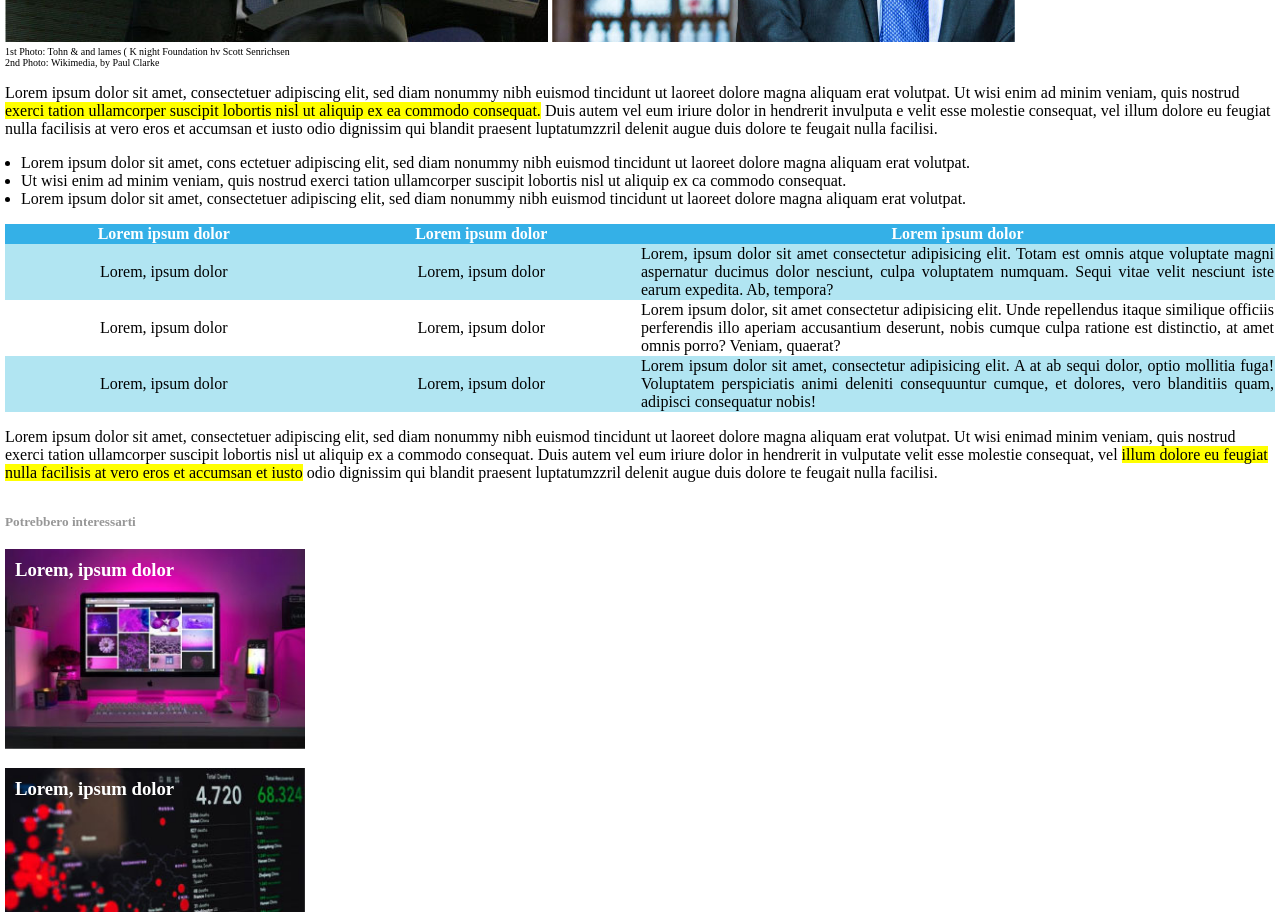
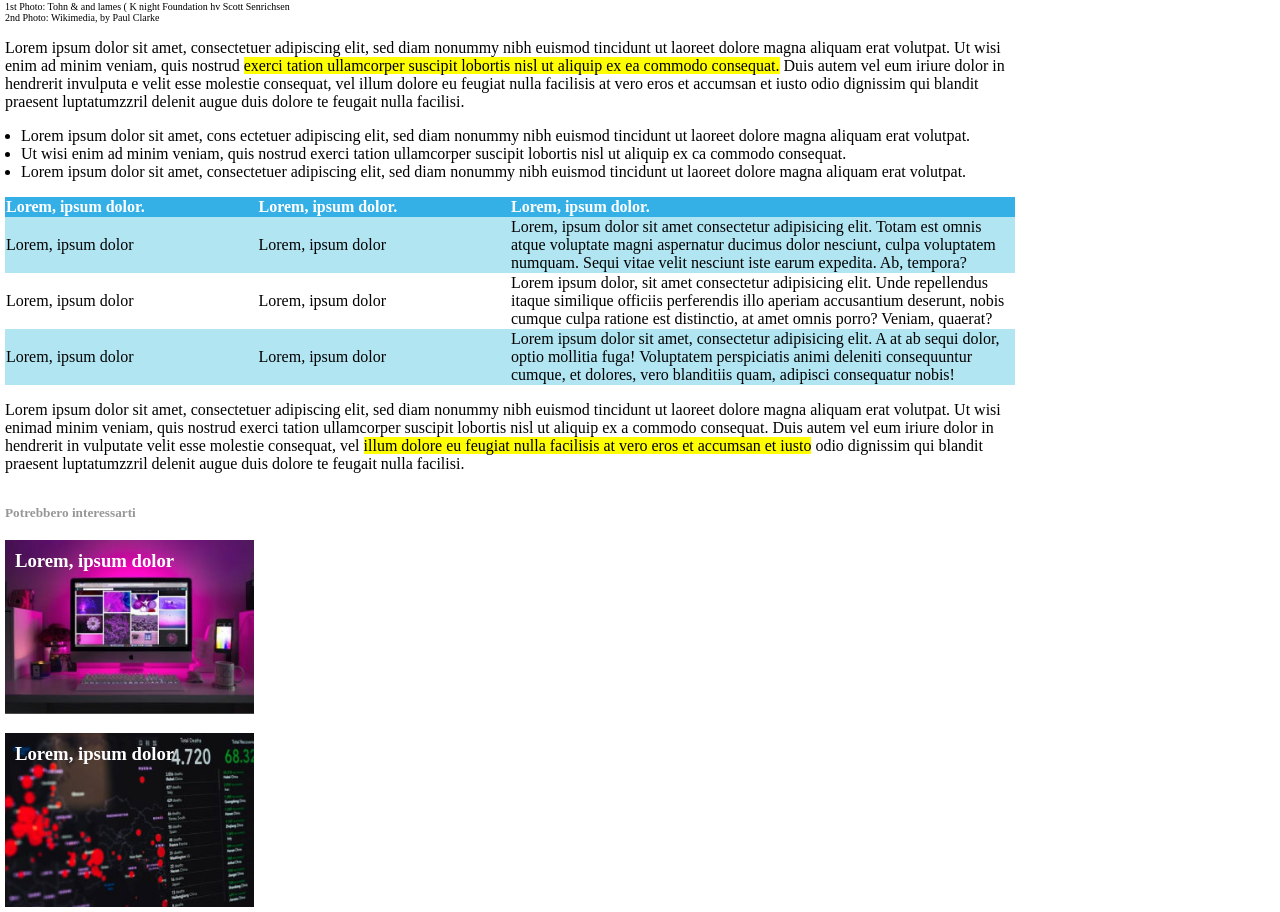
Before and after one commit to robertolatini31/html-css-booleaner, a plain HTML site: page index.html in a window 1280 px wide. Shown: the part 594-1506 px from the top of the page. Drawn offline with Linux system fonts and the light colour scheme.

Commit message:
adjust css and html

```diff
--- a/css/style.css
+++ b/css/style.css
@@ -4,23 +4,24 @@ body {
 
 main , footer {
 padding: 5px;
+width: 1010px;
 }
 
 
 .heading {
-    height: 170px;
     background-color: rgba(78,160,255,255);
     background-image: url('../img/pattern.png');
-    background-size: auto;
+    background-size: 291px;
 }
 
 #logo {
-    width: 200px;
-    margin-top: 100px;
+    width: 160px;
+    margin-top: 27px;
     padding-left: 1rem;
 }
 
 #maintitle {
+    font-size: xx-large;
     margin-bottom: 0;
 }
 
@@ -77,8 +78,8 @@ ul {
 }
 
 .advpic {
-    width: 300px;
-    height: 200px;
+    width: 249px;
+    height: 174px;
     background-size: cover;
     color: white;
     padding-top: 0;
@@ -90,14 +91,6 @@ h3 {
 
 }
 
-.shorttd {
-    text-align: center;
-}
-
-.longtd{
-    text-align: justify;
-}
-
 table {
     border-collapse: collapse;
 }
--- a/index.html
+++ b/index.html
@@ -65,27 +65,30 @@
 
                  <table>
 
-                     <thead class="headrow">
-                         <th style="width:25%">Lorem ipsum dolor</th>
-                         <th style="width:25%">Lorem ipsum dolor</th>
-                         <th style="width:50%">Lorem ipsum dolor</th>
-                     </thead>
+                    <thead class="headrow">
+                        <tr>
+                          <td><strong>Lorem, ipsum dolor.</strong></td>
+                          <td><strong>Lorem, ipsum dolor.</strong></td>
+                          <td><strong>Lorem, ipsum dolor.</strong></td>
+                        </tr>
+                      </thead>
+
 
                      <tbody>
                          <tr class="colorrow">
-                             <td class="shorttd">Lorem, ipsum dolor</td>
-                             <td class="shorttd">Lorem, ipsum dolor</td>
-                             <td class="longtd">Lorem, ipsum dolor sit amet consectetur adipisicing elit. Totam est omnis atque voluptate magni aspernatur ducimus dolor nesciunt, culpa voluptatem numquam. Sequi vitae velit nesciunt iste earum expedita. Ab, tempora?</td>
+                             <td>Lorem, ipsum dolor</td>
+                             <td>Lorem, ipsum dolor</td>
+                             <td style="width: 50%;">Lorem, ipsum dolor sit amet consectetur adipisicing elit. Totam est omnis atque voluptate magni aspernatur ducimus dolor nesciunt, culpa voluptatem numquam. Sequi vitae velit nesciunt iste earum expedita. Ab, tempora?</td>
                          </tr>
                          <tr>
-                             <td class="shorttd">Lorem, ipsum dolor</td>
-                             <td class="shorttd">Lorem, ipsum dolor</td>
-                             <td class="longtd">Lorem ipsum dolor, sit amet consectetur adipisicing elit. Unde repellendus itaque similique officiis perferendis illo aperiam accusantium deserunt, nobis cumque culpa ratione est distinctio, at amet omnis porro? Veniam, quaerat?</td>
+                             <td>Lorem, ipsum dolor</td>
+                             <td>Lorem, ipsum dolor</td>
+                             <td>Lorem ipsum dolor, sit amet consectetur adipisicing elit. Unde repellendus itaque similique officiis perferendis illo aperiam accusantium deserunt, nobis cumque culpa ratione est distinctio, at amet omnis porro? Veniam, quaerat?</td>
                          </tr>
                          <tr class="colorrow">
-                             <td class="shorttd">Lorem, ipsum dolor</td>
-                             <td class="shorttd">Lorem, ipsum dolor</td>
-                             <td class="longtd">Lorem ipsum dolor sit amet, consectetur adipisicing elit. A at ab sequi dolor, optio mollitia fuga! Voluptatem perspiciatis animi deleniti consequuntur cumque, et dolores, vero blanditiis quam, adipisci consequatur nobis!</td>
+                             <td>Lorem, ipsum dolor</td>
+                             <td>Lorem, ipsum dolor</td>
+                             <td>Lorem ipsum dolor sit amet, consectetur adipisicing elit. A at ab sequi dolor, optio mollitia fuga! Voluptatem perspiciatis animi deleniti consequuntur cumque, et dolores, vero blanditiis quam, adipisci consequatur nobis!</td>
                          </tr>
                      </tbody>
 
```
